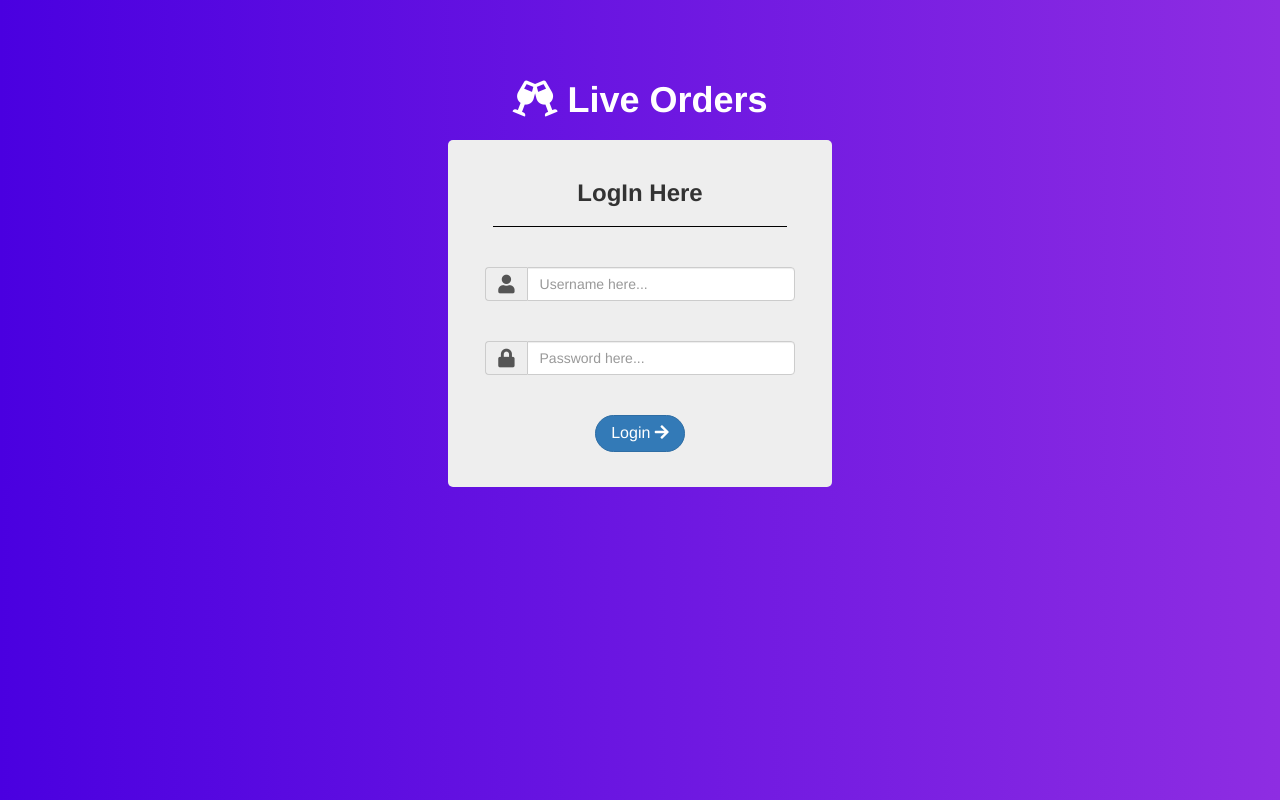
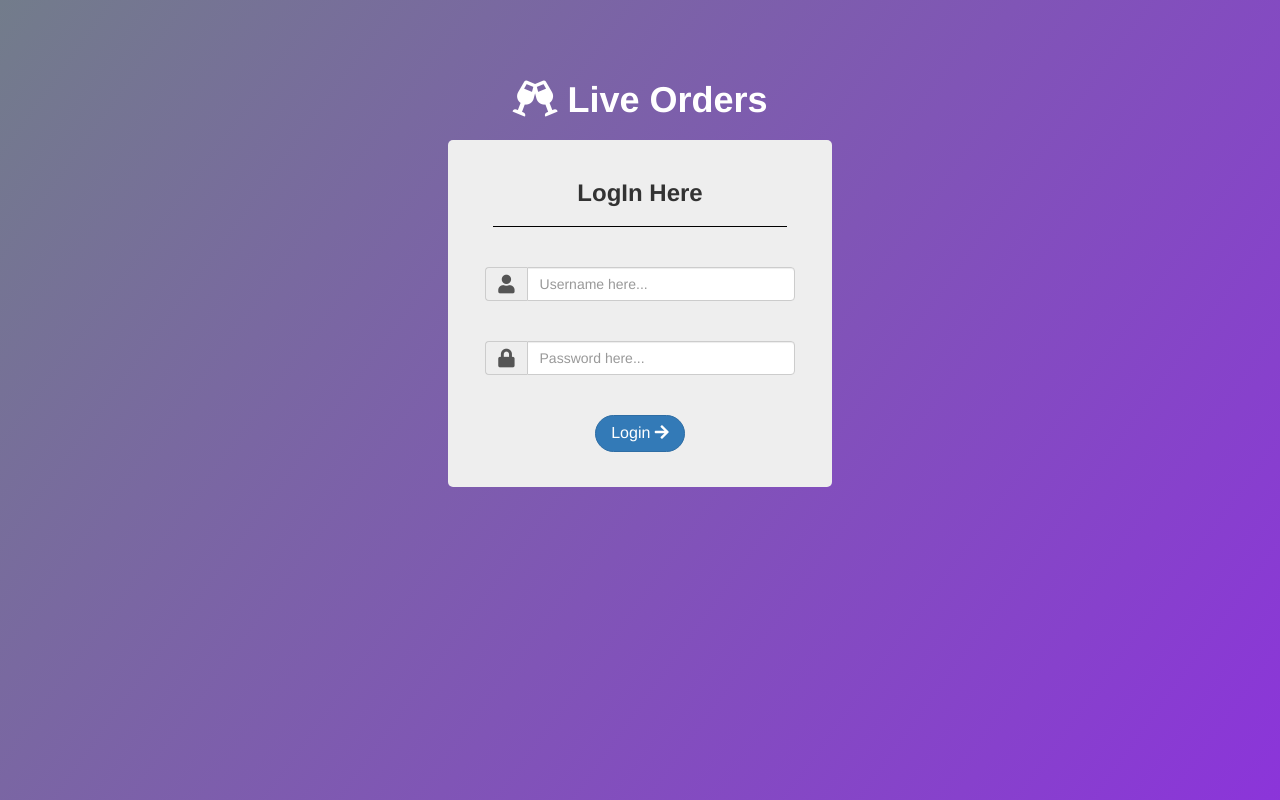
Before and after one commit to saptsys/liveOrder, a PHP site: page /login.php in a window 1280 px wide. Run offline with PHP 8.4, Linux system fonts and the light colour scheme; some libraries are stand-ins or nearby versions.

Commit message:
Update LogIn-style.css

```diff
--- a/assets/css/LogIn-style.css
+++ b/assets/css/LogIn-style.css
@@ -1,7 +1,28 @@
 body{
-    background: #8E2DE2;  /* fallback for old browsers */
-    background: -webkit-linear-gradient(to right, #4A00E0, #8E2DE2);  /* Chrome 10-25, Safari 5.1-6 */
-    background: linear-gradient(to right, #4A00E0, #8E2DE2); /* W3C, IE 10+/ Edge, Firefox 16+, Chrome 26+, Opera 12+, Safari 7+ */
+    background: linear-gradient(306deg, #4a00e0, #8e2de2, #57ca35, #d73c78, #bfb417);
+    background-size: 1000% 1000%;
+
+    -webkit-animation: AnimationName 30s ease infinite;
+    -moz-animation: AnimationName 30a ease infinite;
+    animation: AnimationName 30s ease infinite;
+    /* background: #8E2DE2;  /* fallback for old browsers */
+    /* background: -webkit-linear-gradient(to right, #4A00E0, #8E2DE2);  Chrome 10-25, Safari 5.1-6 */
+    /* background: linear-gradient(to right, #4A00E0, #8E2DE2); W3C, IE 10+/ Edge, Firefox 16+, Chrome 26+, Opera 12+, Safari 7+ */ */
+}
+@-webkit-keyframes AnimationName {
+    0%{background-position:0% 43%}
+    50%{background-position:100% 58%}
+    100%{background-position:0% 43%}
+}
+@-moz-keyframes AnimationName {
+    0%{background-position:0% 43%}
+    50%{background-position:100% 58%}
+    100%{background-position:0% 43%}
+}
+@keyframes AnimationName {
+    0%{background-position:0% 43%}
+    50%{background-position:100% 58%}
+    100%{background-position:0% 43%}
 }
 #logIn-page{
     margin: 0px auto;
```
